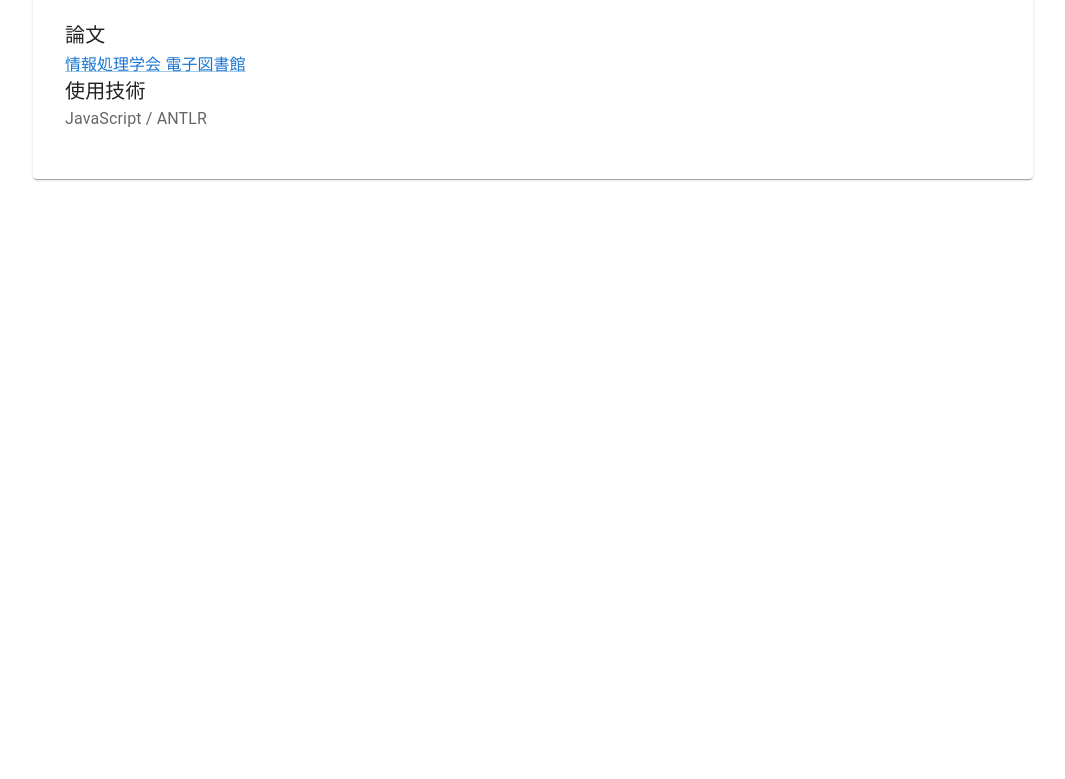
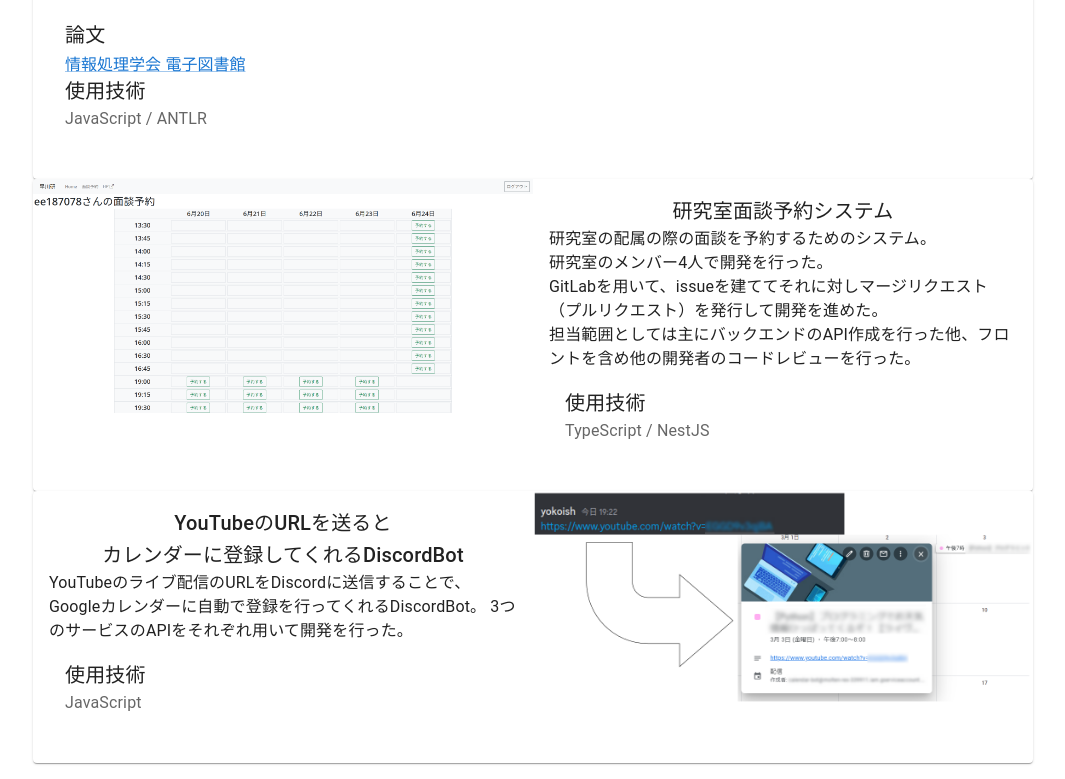
Before and after one commit to emacs-yokoish/portfolio-2023, a React (Create React App) app: page / in a window 1280 px wide. Shown: the part 3200-3979 px from the top of the page, without its empty margins (107-1172 px from the left). Before the commit the page ends 3395 px from the top, so only its background shows below. Built offline with nearby package versions, Linux system fonts and the light colour scheme.

Commit message:
Worksに面談予約システムとDiscordBotを追加

```diff
--- a/src/components/Works.tsx
+++ b/src/components/Works.tsx
@@ -10,6 +10,8 @@ import Link from '@mui/material/Link';
 
 import GearImage from '../static/images/gear.png';
 import InterpreterImage from '../static/images/interpreter.png';
+import ReservationSystemImage from '../static/images/reservation-system.png';
+import DiscordBotImage from '../static/images/discord-bot3.png';
 
 function Works() {
   return (
@@ -79,6 +81,59 @@ function Works() {
           </Grid>
         </Grid>
       </Card>
+      <Card>
+        <Grid container>
+          <Grid item xs>
+            <CardMedia component="img" image={ReservationSystemImage} />
+          </Grid>
+          <Grid item xs>
+            <CardContent>
+              <Typography variant="h6" align="center">
+                研究室面談予約システム
+              </Typography>
+              <Typography variant="body1" align="left">
+                研究室の配属の際の面談を予約するためのシステム。
+                <br />
+                研究室のメンバー4人で開発を行った。
+                <br />
+                GitLabを用いて、issueを建ててそれに対しマージリクエスト（プルリクエスト）を発行して開発を進めた。
+                <br />
+                担当範囲としては主にバックエンドのAPI作成を行った他、フロントを含め他の開発者のコードレビューを行った。
+              </Typography>
+              <CardContent>
+                <Typography variant="h6">使用技術</Typography>
+                <Typography color="textSecondary">
+                  TypeScript / NestJS
+                </Typography>
+              </CardContent>
+            </CardContent>
+          </Grid>
+        </Grid>
+      </Card>
+      <Card>
+        <Grid container>
+          <Grid item xs>
+            <CardContent>
+              <Typography variant="h6" align="center">
+                YouTubeのURLを送ると
+                <br />
+                カレンダーに登録してくれるDiscordBot
+              </Typography>
+              <Typography variant="body1" align="left">
+                YouTubeのライブ配信のURLをDiscordに送信することで、Googleカレンダーに自動で登録を行ってくれるDiscordBot。
+                3つのサービスのAPIをそれぞれ用いて開発を行った。
+              </Typography>
+              <CardContent>
+                <Typography variant="h6">使用技術</Typography>
+                <Typography color="textSecondary">JavaScript</Typography>
+              </CardContent>
+            </CardContent>
+          </Grid>
+          <Grid item xs>
+            <CardMedia component="img" image={DiscordBotImage} />
+          </Grid>
+        </Grid>
+      </Card>
     </Box>
   );
 }
```
Also changed, not shown: src/static/images/discord-bot3.png (added), src/static/images/reservation-system.png (added).
